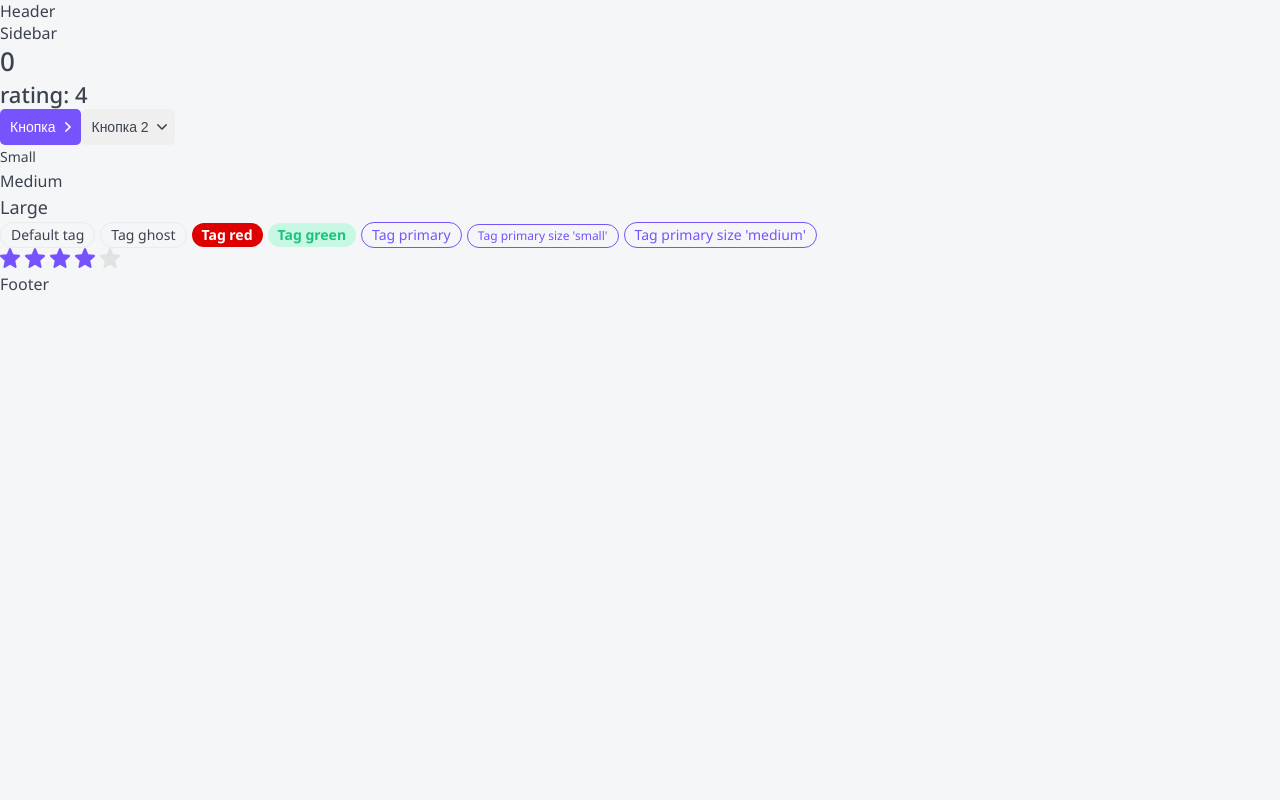
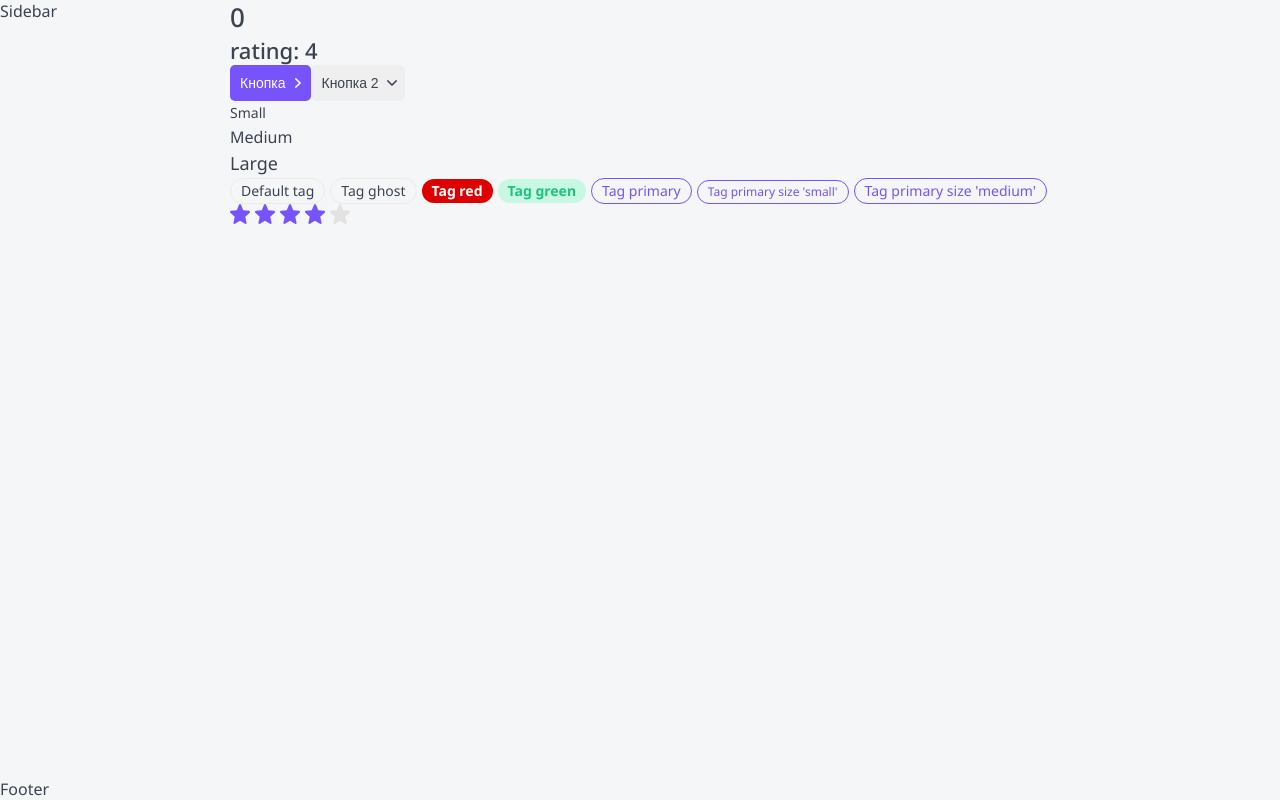
Before and after one commit to rail-sabirov/my-top, a Next.js app: page / in a window 1280 px wide. Built offline with nearby package versions, Linux system fonts and the light colour scheme.

Commit message:
layout with css-grid

```diff
--- a/layout/Layout.module.css
+++ b/layout/Layout.module.css
@@ -0,0 +1,47 @@
+.wrapper {
+  display: grid;
+  grid-template-columns: auto 230px minmax(320px, 1200px) auto;
+
+  grid-template-rows: auto 1fr auto;
+  min-height: 100vh;
+
+  grid-template-areas:
+    '. header header .'
+    '. sidebar body .'
+    'footer footer footer footer';
+}
+
+.header {
+  grid-area: header;
+  display: none;
+}
+
+.sidebar {
+  grid-area: sidebar;
+}
+
+.body {
+  grid-area: body;
+}
+
+.footer {
+  grid-area: footer;
+}
+
+@media (max-width: 765px) {
+  .sidebar {
+    display: none;
+  }
+
+  .header {
+    display: block;
+  }
+
+  .wrapper {
+    grid-template-columns: minmax(320px, 1fr);
+    grid-template-areas:
+      'header'
+      'body'
+      'footer';
+  }
+}
--- a/layout/Layout.tsx
+++ b/layout/Layout.tsx
@@ -7,28 +7,26 @@
 import { Footer } from './Footer/Footer';
 import { FunctionComponent } from 'react';
 
+// Страница имеет header, центральную часть в которой: левый saidebar и основной вывод, footer
+const Layout = ({ children }: LayoutProps): JSX.Element => {
+  return (
+    <div className={styles.wrapper}>
+      <Header className={styles.header} />
+      <Sidebar className={styles.sidebar} />
+      <div className={styles.body}>{children}</div>
+      <Footer className={styles.footer} />
+    </div>
+  );
+};
 
-// Страница имеет header, центральную часть в которой: левый saidebar и основной вывод, footer
-const Layout = ({children }: LayoutProps): JSX.Element => {
-    return (<>
-        <Header />
-        <div>
-            <Sidebar />
-            <div>
-                {children}
-            </div>
-        </div>
-        <Footer />
-    </>);
-}
-
-// HOC функция, которая получает компонент и оборачивает его передавая ему props
+// HOC - оборачиваем основной компонент HTML шаблоном сайта
+// функция, получает компонент и оборачивает его передавая ему props
 export const withLayout = <T extends Record<string, unknown>>(Component: FunctionComponent<T>) => {
-    return function withLayoutComponent(props: T): JSX.Element {
-        return (
-            <Layout>
-                <Component {...props} />
-            </Layout>
-        )
-    }
-}
+  return function withLayoutComponent(props: T): JSX.Element {
+    return (
+      <Layout>
+        <Component {...props} />
+      </Layout>
+    );
+  };
+};
```
